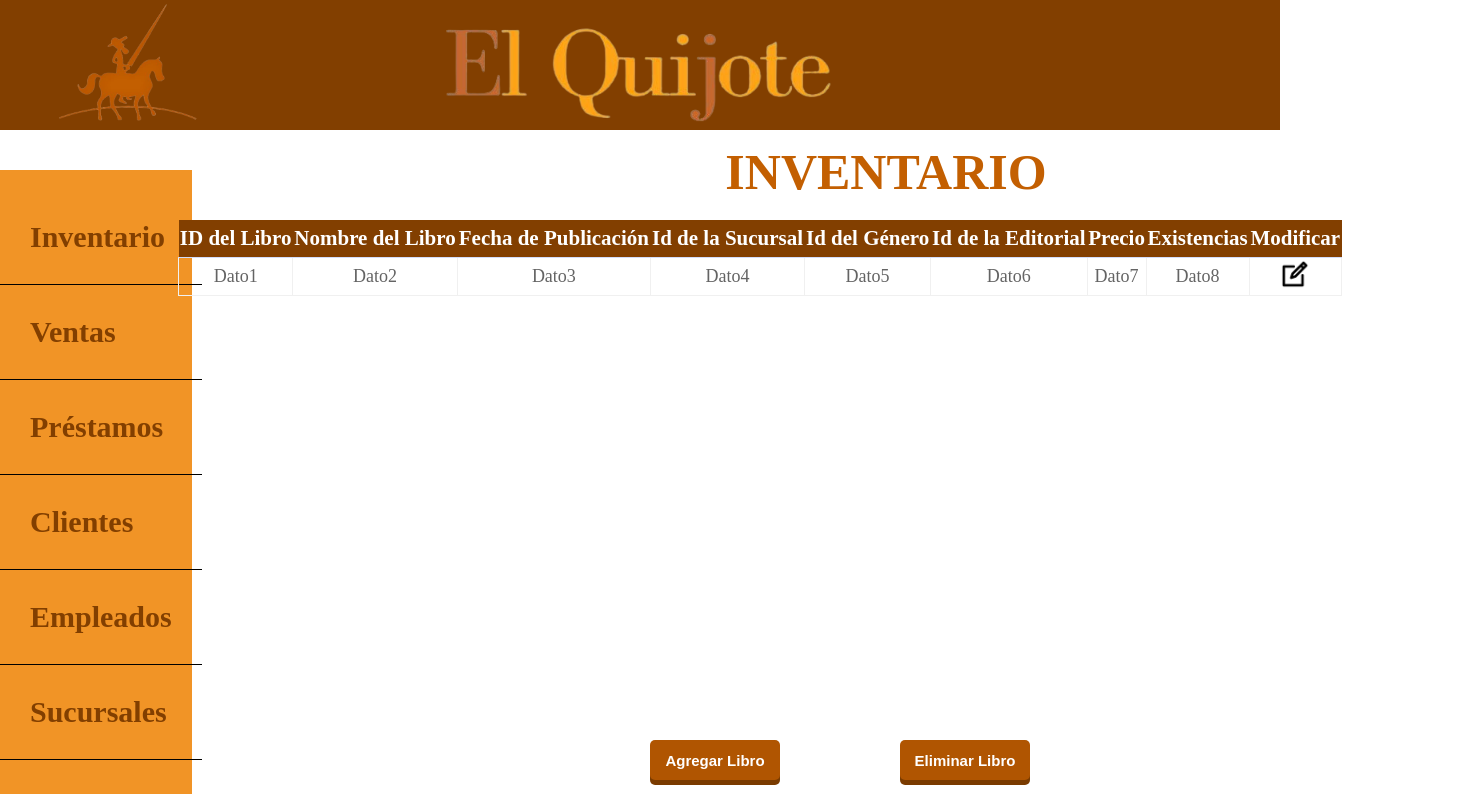
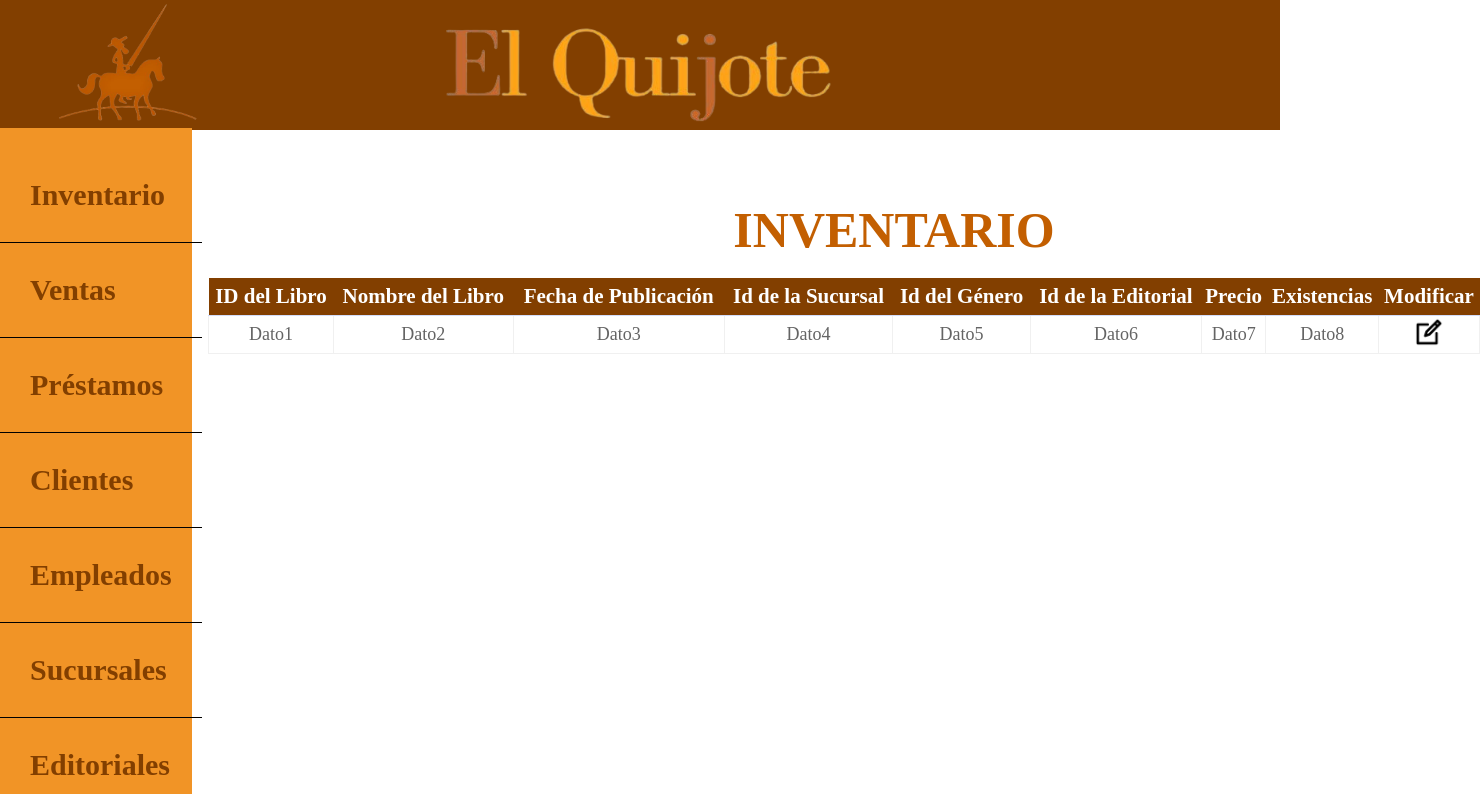
Before and after one commit to cuboalcub/front-Quijote, an Angular app: page /inventario in a window 1280 px wide. Shown: the top 794 px of the page, 1480 px wide, since content can reach past the window. Built offline with nearby package versions, Linux system fonts and the light colour scheme.

Commit message:
Fix Inventario

```diff
--- a/src/app/Invetarios/inventario/inventario.component.css
+++ b/src/app/Invetarios/inventario/inventario.component.css
@@ -19,10 +19,13 @@
 }
 
 .tabla-container {
+    width: 100%;
     display: flex;
     justify-content: center;
     margin-top: 50px; /* Ajusta el margen superior */
     margin-right: 100px; /* Ajusta el margen derecho */
+    margin-left: 200px;
+    margin-top: 200px;
 }
 
 th {
@@ -54,13 +57,12 @@ footer {
 
 .tabla {
     width: 100%; /* Ancho de la tabla */
-    max-width: 1200px; /* Ancho máximo de la tabla */
+    max-width: 1300px; /* Ancho máximo de la tabla */
     margin-top: 20px; /* Margen superior */
     border-collapse: collapse; /* Combina los bordes de la tabla */
     text-align: center; /* Centra el texto en las celdas */
     position: relative; /* Posición relativa para posicionar con bottom y right */
-    bottom: -150px; /* Mueve la tabla hacia abajo */
-    right: -170px; /* Mueve la tabla hacia la derecha */
+
 }
 
 .tabla th {
@@ -121,3 +123,12 @@ footer {
 .boton-nuevo:active, .boton-borrar:active {
     box-shadow: 0 0 #7a3b00;
 }
+
+.botones-container{
+    position: absolute;
+    top: 800px;
+    left: 50px;
+}
+.inventario-container{
+    position: absolute;
+}
```
